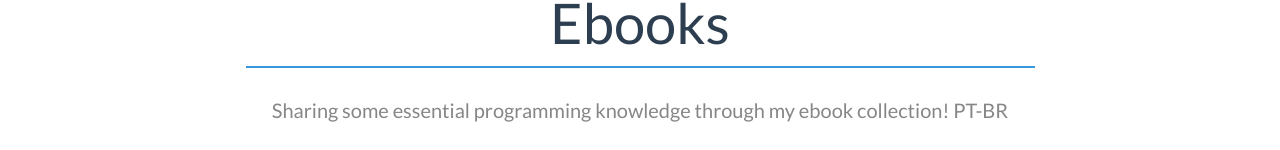
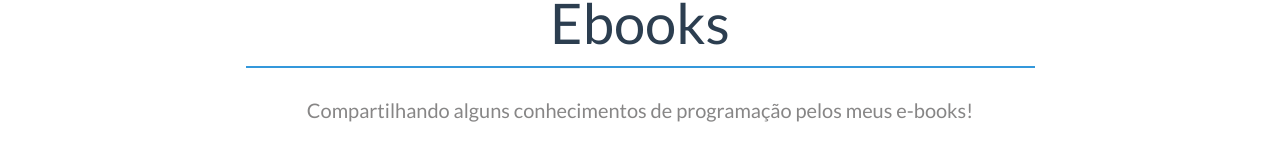
Before and after one commit to metiago/metiago.github.io, a Next.js app: page /ebooks in a window 1280 px wide. Shown: the part 177-327 px from the top of the page. Built offline with nearby package versions, Linux system fonts and the light colour scheme.

Commit message:
fixed text

```diff
--- a/app/ebooks/page.js
+++ b/app/ebooks/page.js
@@ -5,7 +5,7 @@ export default function Ebook() {
         <article className="w-75 max-w-sm mx-auto px-4 py-5 text-left">
           <header className="mb-4 text-center">
             <h1 className="display-4">Ebooks</h1>
-            <p className="lead">Sharing some essential programming knowledge through my ebook collection! PT-BR</p>
+            <p className="lead">Compartilhando alguns conhecimentos de programação pelos meus e-books!</p>
           </header>
           <div className="row">
             <div className="col-md-4 mb-4">
```
